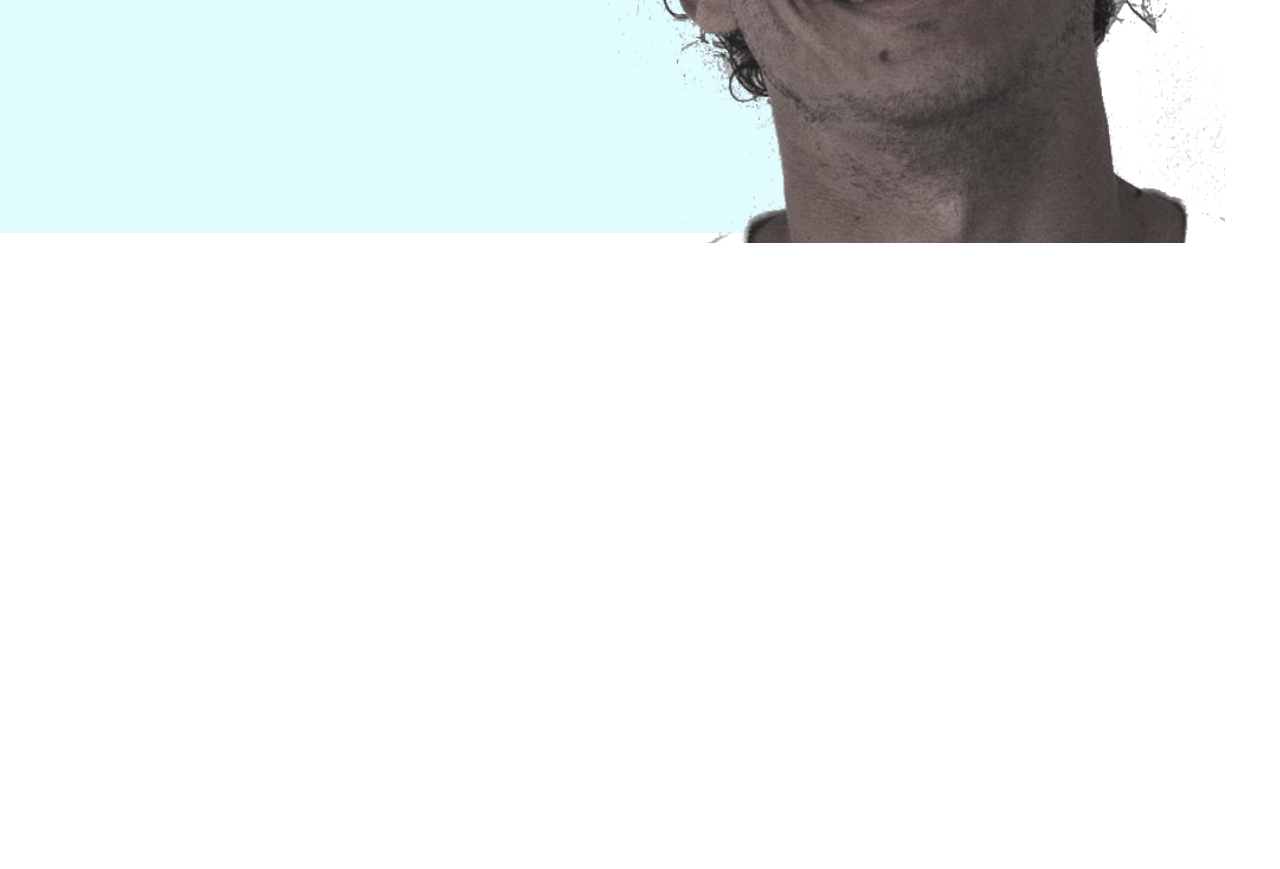
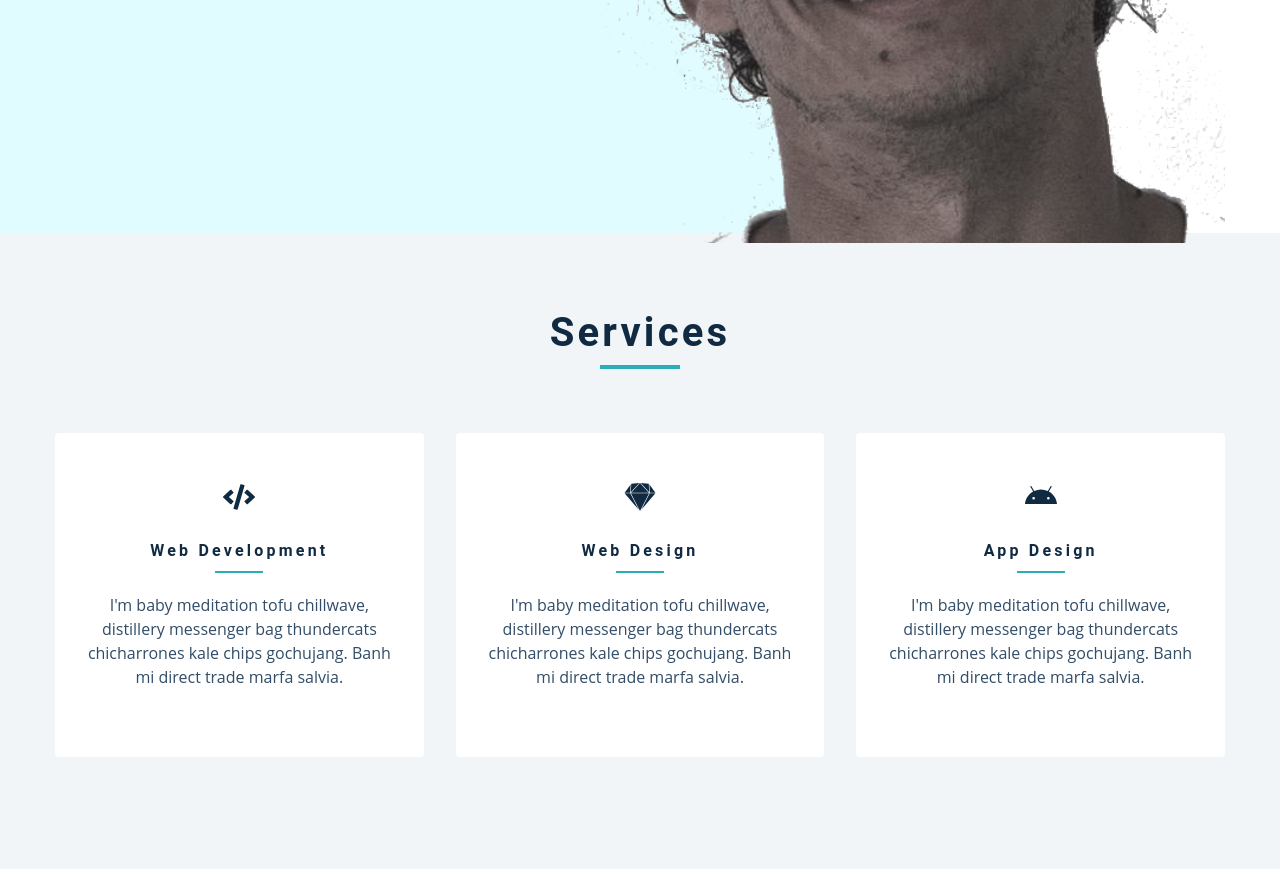
Before and after one commit to sz16900/portfolio-jam, a Gatsby site: page / in a window 1280 px wide. Shown: the part 567-1436 px from the top of the page. Before the commit the page ends 810 px from the top, so only its background shows below. Built offline with nearby package versions, Linux system fonts and the light colour scheme; Gatsby itself is replaced by a stand-in of ours.

Commit message:
services

```diff
--- a/src/components/Services.js
+++ b/src/components/Services.js
@@ -2,7 +2,24 @@ import React from "react"
 import Title from "./Title"
 import services from "../constants/services"
 const Services = () => {
-  return <h2>services component</h2>
+  return (
+    <section className="section bg-grey">
+      <Title title="services" />
+      <div className="section-center services-center">
+        {services.map(service => {
+          const { id, title, text, icon } = service
+          return (
+            <article key={id} className="service">
+              {icon}
+              <h4>{title}</h4>
+              <div className="underline"></div>
+              <p>{text}</p>
+            </article>
+          )
+        })}
+      </div>
+    </section>
+  )
 }
 
 export default Services
--- a/src/components/Title.js
+++ b/src/components/Title.js
@@ -1,7 +1,12 @@
 import React from "react"
 
-const Title = () => {
-  return <h2>title component</h2>
+const Title = ({ title }) => {
+  return (
+    <div className="section-title">
+      <h2>{title || "default title"}</h2>
+      <div className="underline"></div>
+    </div>
+  )
 }
 
 export default Title
--- a/src/pages/index.js
+++ b/src/pages/index.js
@@ -10,6 +10,7 @@ export default () => {
   return (
     <Layout>
       <Hero />
+      <Services />
     </Layout>
   )
 }
```
